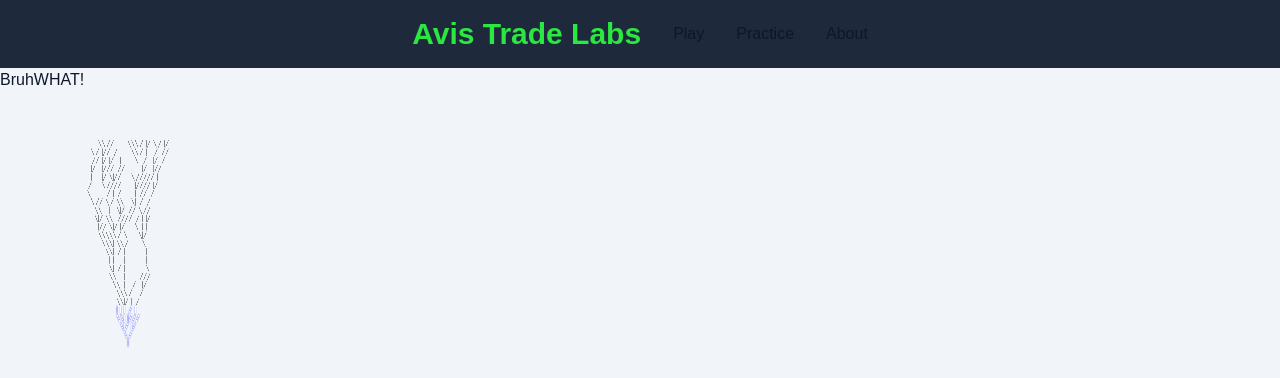
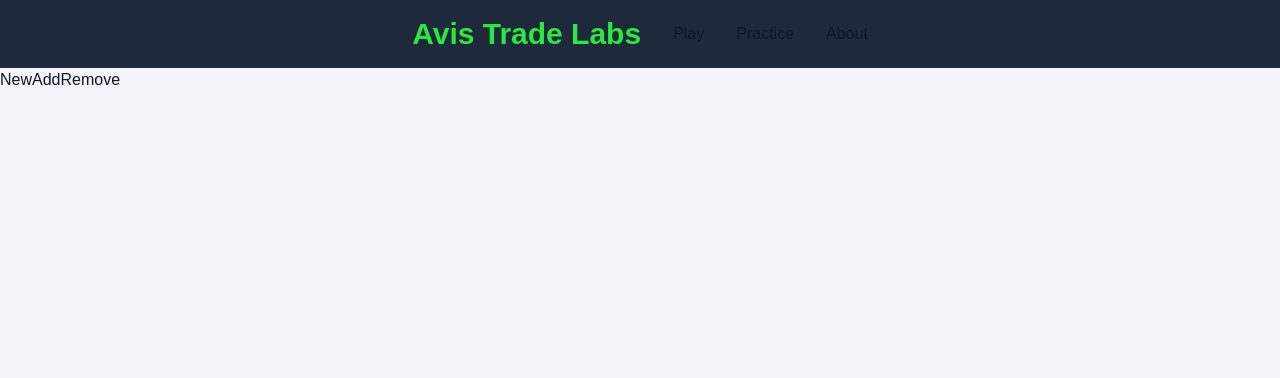
Before and after one commit to 1Blademaster/avis-trade-labs, a Next.js app: page /bonsai in a window 1280 px wide. Shown: the top 378 px of the page. Built offline with nearby package versions, Linux system fonts and the light colour scheme.

Commit message:
new branch is added

```diff
--- a/pages/bonsai/index.js
+++ b/pages/bonsai/index.js
@@ -9,25 +9,56 @@
   const width = 1920;
   const height = 1080;
   const centerX = width / 2;
-  const lineLength = 20;
   const gap = 7.5;
   const startingPoint = [centerX, height];
-  let treeHeight = 25;
+  let lastBranchId = "3r2";
+  let lineWidth = 4;
+  let lineLength = 20;
+  let treeHeight = 3;
   let ctx;
   let points;
   let references;
   let math;
 
+  function drawGraph() {
+    const canvas = document.getElementById("bonsai-canvas");
+    ctx = canvas.getContext("2d");
+    initDraw();
+    generateLines(ctx, treeHeight);
+  }
+
+  function generateNextBranch() {
+    ctx.clearRect(0, 0, width, height);
+    initDraw();
+
+    let [failedLine, failedOn] = generateLines(ctx, treeHeight);
+    console.log(lastBranchId, failedOn);
+    if (lastBranchId == failedOn) {
+      treeHeight += 1;
+      lastBranchId = `${treeHeight}r0`;
+    } else {
+      if (failedLine) {
+        lastBranchId = failedOn;
+      }
+    }
+  }
+
   function generateNextLayer() {
     ctx.clearRect(0, 0, width, height);
     treeHeight += 1;
     initDraw();
+    generateLines(ctx, treeHeight);
   }
 
   function deleteLastLayer() {
     ctx.clearRect(0, 0, width, height);
     treeHeight -= 1;
     initDraw();
+    generateLines(ctx, treeHeight);
+  }
+
+  function updateLineHeight() {
+    lineLength = Math.round((height - 500) / treeHeight);
   }
 
   function resetMaths() {
@@ -60,18 +91,20 @@
     let validDirections = [up, left, right];
     let row = 2;
     let angleVariance = 0;
+    let failed = false;
+    let failedOn = "";
 
     // Look at each branch that's on the row below, pick a valid branch and place it at random.
     // Tick up row and continue till max
-    for (let currentRow = row; currentRow < maxHeight; currentRow++) {
+    for (let currentRow = row; currentRow <= maxHeight; currentRow++) {
       let previousRow = currentRow - 1;
       let previousKeys = Object.keys(references).filter((x) =>
         x.startsWith(`${previousRow}r`)
       );
 
       console.debug(references);
+      console.debug("Starting with previous row of " + previousRow);
 
-      console.debug("Starting with previous row of " + previousRow);
       let branchId = 0;
       previousKeys.forEach((key) => {
         validDirections.forEach((direction) => {
@@ -98,8 +131,13 @@
               yEnd,
               false,
             ];
-            branchId++;
 
+            let splitBranch = lastBranchId.split("r");
+            // console.log(currentRow, branchId);
+            if (
+              currentRow < splitBranch[0] ||
+              (currentRow == splitBranch[0] && branchId <= splitBranch[1])
+            ) {
               // Draw line
               ctx.beginPath();
               ctx.moveTo(xStart, yStart);
@@ -110,10 +148,20 @@
               ctx.shadowColor = "blue";
               ctx.strokeStyle = currentRow < 5 ? "white" : "gray";
               ctx.stroke();
+
+              failedOn = `${currentRow}r${branchId}`;
+              branchId++;
+            } else {
+              console.log("Skipped: " + `${currentRow}r${branchId}`);
+              failedOn = `${currentRow}r${branchId}`;
+              failed = true;
+              return;
+            }
           }
         });
       });
     }
+    return [failed, failedOn];
   }
 
   function testPath(passedAngle, referencePoint, label, touching) {
@@ -185,11 +233,10 @@
   }
 
   function initDraw() {
+    updateLineHeight();
     resetMaths();
     resetPoints();
     resetReferences();
-
-    console.log(points, references);
 
     points.forEach((point) => {
       // Get variables from point
@@ -221,30 +268,23 @@
         ctx.beginPath();
         ctx.moveTo(xStart, yStart);
         ctx.lineTo(xEnd, yEnd);
-        ctx.lineWidth = 4;
-        ctx.shadowBlur = highlighted ? 10 : 0;
+        ctx.lineWidth = lineWidth;
+        ctx.shadowBlur = highlighted ? 2 * lineWidth : 0;
         ctx.lineCap = "round";
         ctx.shadowColor = "blue";
         ctx.strokeStyle = highlighted ? "white" : "gray";
         ctx.stroke();
       }
     });
-
-    generateLines(ctx, treeHeight);
   }
-
-  useEffect(() => {
-    const canvas = document.getElementById("bonsai-canvas");
-    ctx = canvas.getContext("2d");
-    initDraw();
-  }, []);
 
   return (
     <>
-      <button onClick={() => generateNextLayer()}>Bruh</button>
-      <button onClick={() => deleteLastLayer()}>WHAT!</button>
+      <button onClick={() => drawGraph()}>New</button>
+      <button onClick={() => generateNextBranch()}>Add</button>
+      <button onClick={() => deleteLastLayer()}>Remove</button>
       <canvas
-        className="w-64 h-64"
+        className="w-2/3 h-2/3"
         id="bonsai-canvas"
         width={width}
         height={height}
```
Lines whose indentation alone changed are shown as unchanged.
